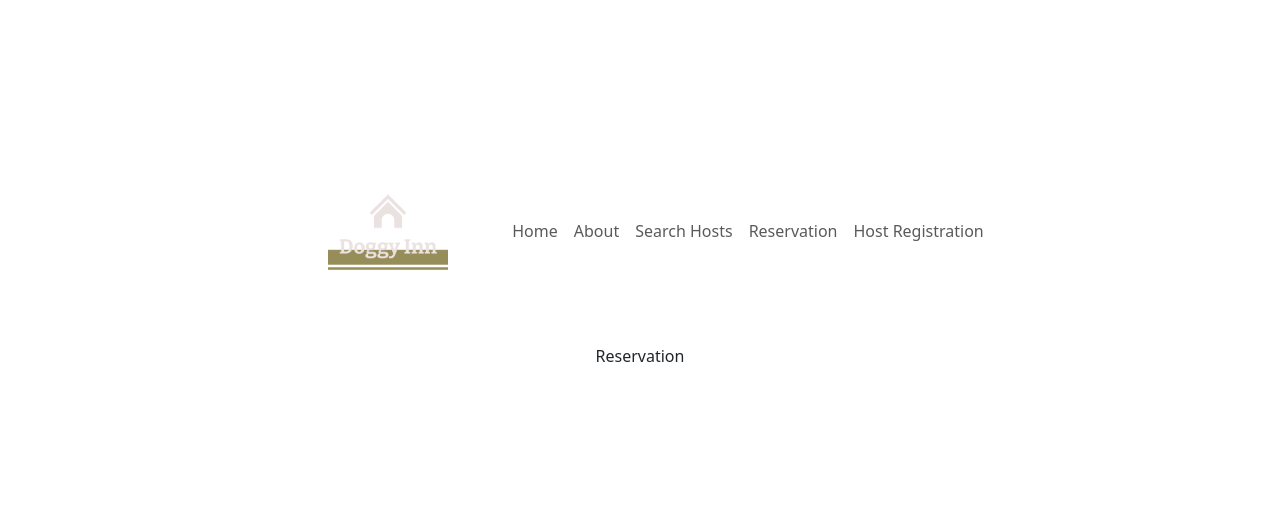
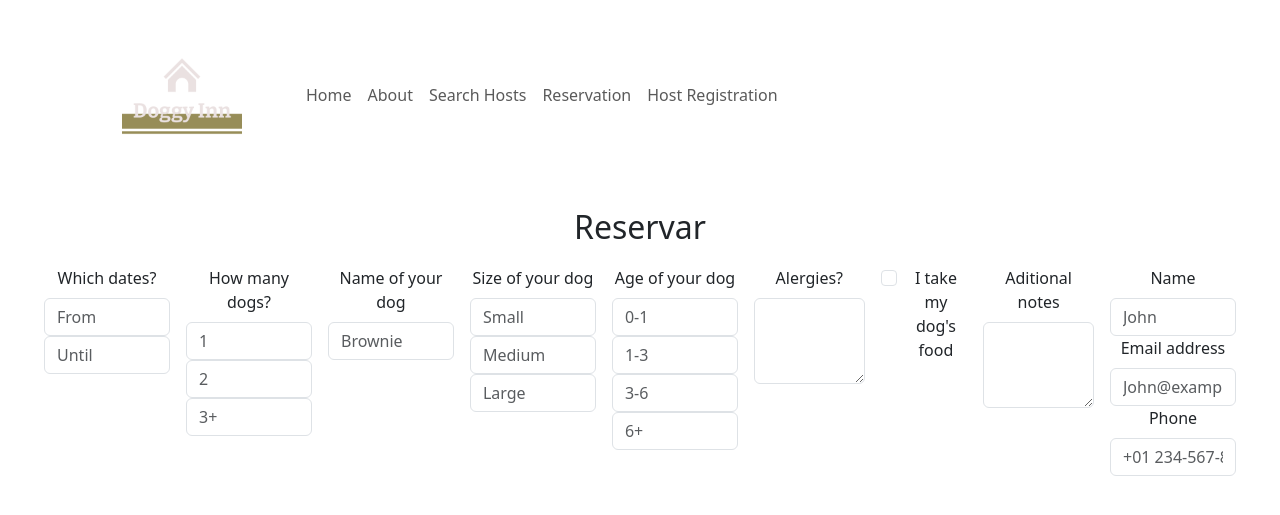
Before and after one commit to Sheylare/doggyInn-app-client, a React (Vite) app: page /hosts/1/reserva in a window 1280 px wide. Shown: the part 157-672 px from the top of the page. Built offline with nearby package versions, Linux system fonts and the light colour scheme.

Commit message:
avances configurar data con mapa

```diff
--- a/src/App.jsx
+++ b/src/App.jsx
@@ -20,6 +20,9 @@ import NotFound from "./pages/NotFound ";
 
 
 function App() {
+
+  const [hosts, setHosts] = useState(null)
+
   return (
     <>
       <MyNavbar />
@@ -27,8 +30,8 @@ function App() {
         <Route path="/" element={<HomePage />} />
         <Route path="/about" element={<About />} />
 
-        <Route path="/buscar-hosts" element={<SearchHosts />} />
-        <Route path="/hosts" element={<HostsList />} />
+        <Route path="/buscar-hosts" element={<SearchHosts hosts={hosts} setHosts={setHosts}/>} />
+        <Route path="/hosts" element={<HostsList hosts={hosts} setHosts={setHosts}/>} />
         <Route path="/hosts/:hostId" element={<HostDetails />} />
         <Route path="/hosts/:hostId/reserva" element={<Reservation />} />
         <Route
--- a/src/pages/HostDetails.jsx
+++ b/src/pages/HostDetails.jsx
@@ -1,6 +1,7 @@
-import React, { useEffect, useState } from 'react'
+import React, { useEffect, useState, Link } from 'react'
 import {useParams} from "react-router-dom"
 import axios from "axios"
+import Reservation from './Reservation '
 
 function HostDetails() {
 
@@ -42,7 +43,9 @@ function HostDetails() {
       <p>{host.mobile}</p>
       <p>{host.price}</p>
 
+      {/* <Link to={`/hosts/${params.hostId}/reserva`} element={Reservation}>
       <button>Reservar</button>
+      </Link> */}
 
 
     </div>
--- a/src/pages/HostsList.jsx
+++ b/src/pages/HostsList.jsx
@@ -1,37 +1,31 @@
-import React, { useEffect, useState } from 'react'
-import axios from "axios"
-import HostCard from '../components/HostCard'
+import React, { useEffect, useState } from "react";
+import axios from "axios";
+import HostCard from "../components/HostCard";
 
-function HostsList() {
-
-const [hosts, setHosts] = useState(null)
+function HostsList(props) {
+  const { hosts, setHosts } = props;
+  console.log(hosts)
 
   useEffect(() => {
-
-  axios.get(`${import.meta.env.VITE_SERVER_URL}/hosts`)
+    axios
+      .get(`${import.meta.env.VITE_SERVER_URL}/hosts`)
       .then((response) => {
-    setHosts(response.data)
+        setHosts(response.data);
       })
-  .catch((error) => {
-
-  })
-
-},[])
+      .catch((error) => {});
+  }, []);
 
   if (hosts === null) {
-  return <h2>... Buscando hosts</h2>
+    return <h2>... Buscando hosts</h2>;
   }
 
   return (
     <div>
       {hosts.map((eachHost) => {
-  return (
-    <HostCard key={eachHost.id} eachHost={eachHost} />
-  )
+        return <HostCard key={eachHost.id} eachHost={eachHost} />;
       })}
-
     </div>
-  )
+  );
 }
 
-export default HostsList
+export default HostsList;
--- a/src/pages/Reservation .jsx
+++ b/src/pages/Reservation .jsx
@@ -1,9 +1,72 @@
-import React from 'react'
+import React from "react";
+import Form from "react-bootstrap/Form";
+import Button from 'react-bootstrap/Button';
+import { useParams } from "react-router-dom";
 
-function Reservation () {
+
+function Reservation() {
+
+  const params = useParams()
+
   return (
-    <div>Reservation </div>
-  )
+    <div>
+      <h2>Reservar</h2>
+      <Form>
+        <Form.Group className="mb-3" controlId="dates">
+          <Form.Label>Which dates?</Form.Label>
+          <Form.Control type="email" placeholder="From"/>
+          <Form.Control type="email" placeholder="Until"/>
+        </Form.Group>
+        <Form.Group className="mb-3" controlId="quantity">
+         <Form.Label>How many dogs?</Form.Label>
+          <Form.Control type="email" placeholder="1" />
+          <Form.Control type="email" placeholder="2" />
+          <Form.Control type="email" placeholder="3+" />
+        </Form.Group>
+        <Form.Group className="mb-3" controlId="name">
+          <Form.Label>Name of your dog</Form.Label>
+          <Form.Control type="email" placeholder="Brownie"/>
+        </Form.Group>
+        <Form.Group className="mb-3" controlId="size">
+         <Form.Label>Size of your dog</Form.Label>
+          <Form.Control type="email" placeholder="Small" />
+          <Form.Control type="email" placeholder="Medium" />
+          <Form.Control type="email" placeholder="Large" />
+        </Form.Group>
+        <Form.Group className="mb-3" controlId="size">
+         <Form.Label>Age of your dog</Form.Label>
+          <Form.Control type="email" placeholder="0-1" />
+          <Form.Control type="email" placeholder="1-3" />
+          <Form.Control type="email" placeholder="3-6" />
+          <Form.Control type="email" placeholder="6+" />
+        </Form.Group>
+        <Form.Group className="mb-3" controlId="alergies">
+        <Form.Label>Alergies?</Form.Label>
+        <Form.Control as="textarea" rows={3} />
+        </Form.Group>
+        {['checkbox'].map((type) => (
+          <div key={`default-${type}`} className="mb-3">
+          <Form.Check // prettier-ignore
+            type={type}
+            id={`default-${type}`}
+            label={"I take my dog's food"}/>
+          </div>
+        ))}
+        <Form.Group className="mb-3" controlId="aditional-notes">
+        <Form.Label>Aditional notes</Form.Label>
+        <Form.Control as="textarea" rows={3} />
+      </Form.Group>
+      <Form.Group className="mb-3" controlId="owner-info">
+          <Form.Label>Name</Form.Label>
+          <Form.Control type="email" placeholder="John"/>
+          <Form.Label>Email address</Form.Label>
+          <Form.Control type="email" placeholder="John@example.com"/>
+          <Form.Label>Phone</Form.Label>
+          <Form.Control type="email" placeholder="+01 234-567-890"/>
+        </Form.Group>
+      </Form>
+    </div>
+  );
 }
 
-export default Reservation
+export default Reservation;
--- a/src/pages/SearchHosts.jsx
+++ b/src/pages/SearchHosts.jsx
@@ -1,22 +1,40 @@
-import React, { useState } from "react";
-import { Anchor } from "react-bootstrap";
+import React, { useEffect, useState } from "react";
 import Button from "react-bootstrap/Button";
 import Form from "react-bootstrap/Form";
 import { MapContainer, TileLayer, Marker, Popup } from "react-leaflet";
 import { Link } from "react-router-dom";
+import axios from "axios";
 
-function SearchHosts() {
-  const [center, setCenter] = useState([41.39, 2.16]); // coordenadas de vista predeterminada
+function SearchHosts(props) {
+
+  const [center, setCenter] = useState([40.463667, -3.74922]); // coordenadas de vista predeterminada
+
+
+  const {hosts, setHosts} = props
+  // console.log(hosts)
+
+  useEffect(() => {
+    axios
+      .get(`${import.meta.env.VITE_SERVER_URL}/hosts`)
+      .then((response) => {
+        setHosts(response.data);
+      })
+      .catch((error) => {});
+  }, []);
+
+  if (hosts === null) {
+    return <h2>... Buscando hosts</h2>;
+  }
 
   return (
     <>
       <h2>Search a host in your city</h2>
       <div id="search-bar">
         <Form>
-          <Form.Control type="city" placeholder="Search..." />
+          {/* <Form.Control type="city" placeholder="Search..." /> */}
           <Link to="/hosts">
             <Button variant="primary" type="submit">
-            Search
+            Ver lista de hosts
           </Button>
           </Link>
         </Form>
@@ -28,23 +46,25 @@ function SearchHosts() {
           integrity="sha256-sA+zWATbFveLLNqWO2gtiw3HL/lh1giY/Inf1BJ0z14="
           crossOrigin=""
         />
-        <MapContainer center={center} zoom={8} scrollWheelZoom={false}>
+        <MapContainer center={center} zoom={6} scrollWheelZoom={false}>
           <TileLayer
             attribution='&copy; <a href="https://www.openstreetmap.org/copyright">OpenStreetMap</a> contributors'
             url="https://{s}.tile.openstreetmap.org/{z}/{x}/{y}.png"
           />
 
-          {/* {{
-          listOfDocuments.map((eachElement) => {
-          return (
-          <Marker position={eachElement.coordinates}>
+          {hosts.map((eachHost) => {
+            return (
+          <Marker key={eachHost.id} position={eachHost.adress}>
            <Popup>
-          <p>Name: <b>{eachElement.name}</b></p>
+           <Link to={`/hosts/${eachHost.id}`}>
+          <p>Name: <b>{eachHost.name}</b></p>
+           </Link>
+          <p>Price: <b>{eachHost.price}€</b></p>
            </Popup>
            </Marker>
               );
             })
-          }} */}
+          }
 
         </MapContainer>
       </div>
```
Lines whose indentation alone changed are shown as unchanged.
